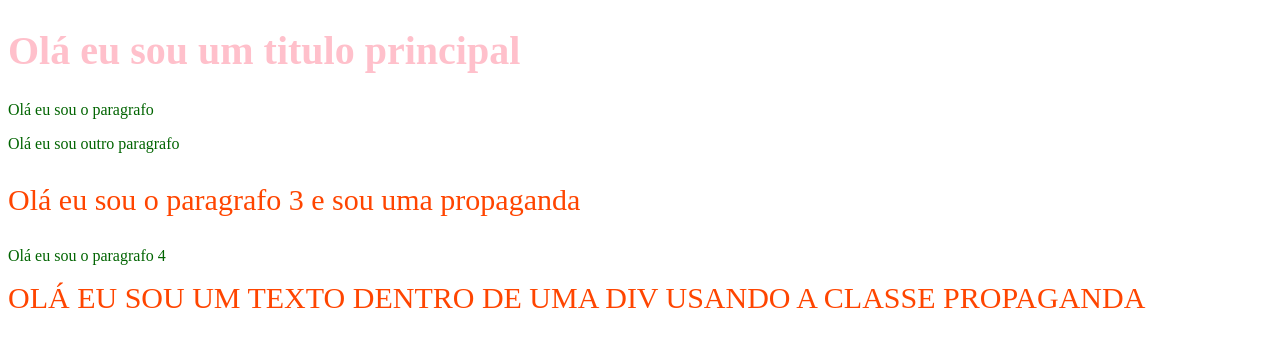
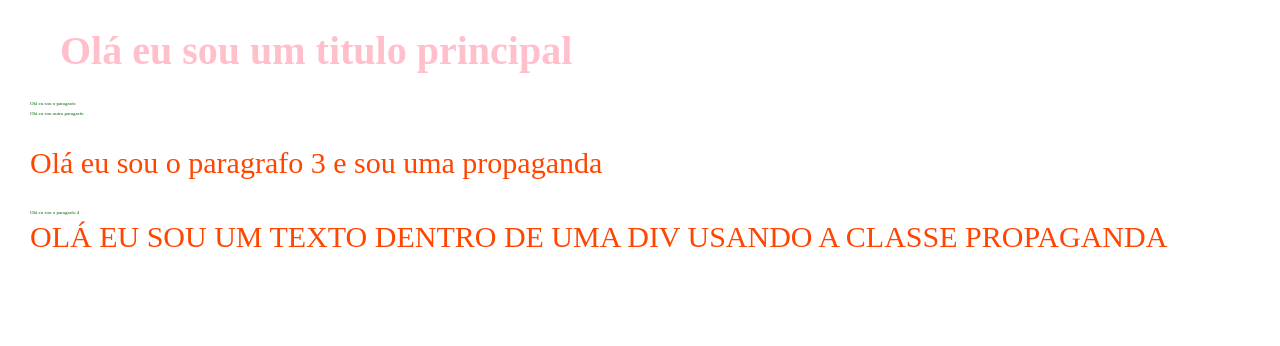
Before and after one commit to ricardoeandrade/Introducao-CSS, a plain HTML site: page index.HTML in a window 1280 px wide. Drawn offline with Linux system fonts and the light colour scheme.

Commit message:
primeiros passos css externo especificidade css

```diff
--- a/style.CSS
+++ b/style.CSS
@@ -1,3 +1,8 @@
+body{
+    margin-left: 30px;
+    font-size: 5px;
+
+}
 p{
     color:#006400;
 
@@ -15,5 +20,7 @@ p{
 h1{
     color: pink;
     font-size: 40px;
+    margin-left: 30px;
+
 
 }
```
Also changed, not shown: index.HTML (+1 -0 lines).
